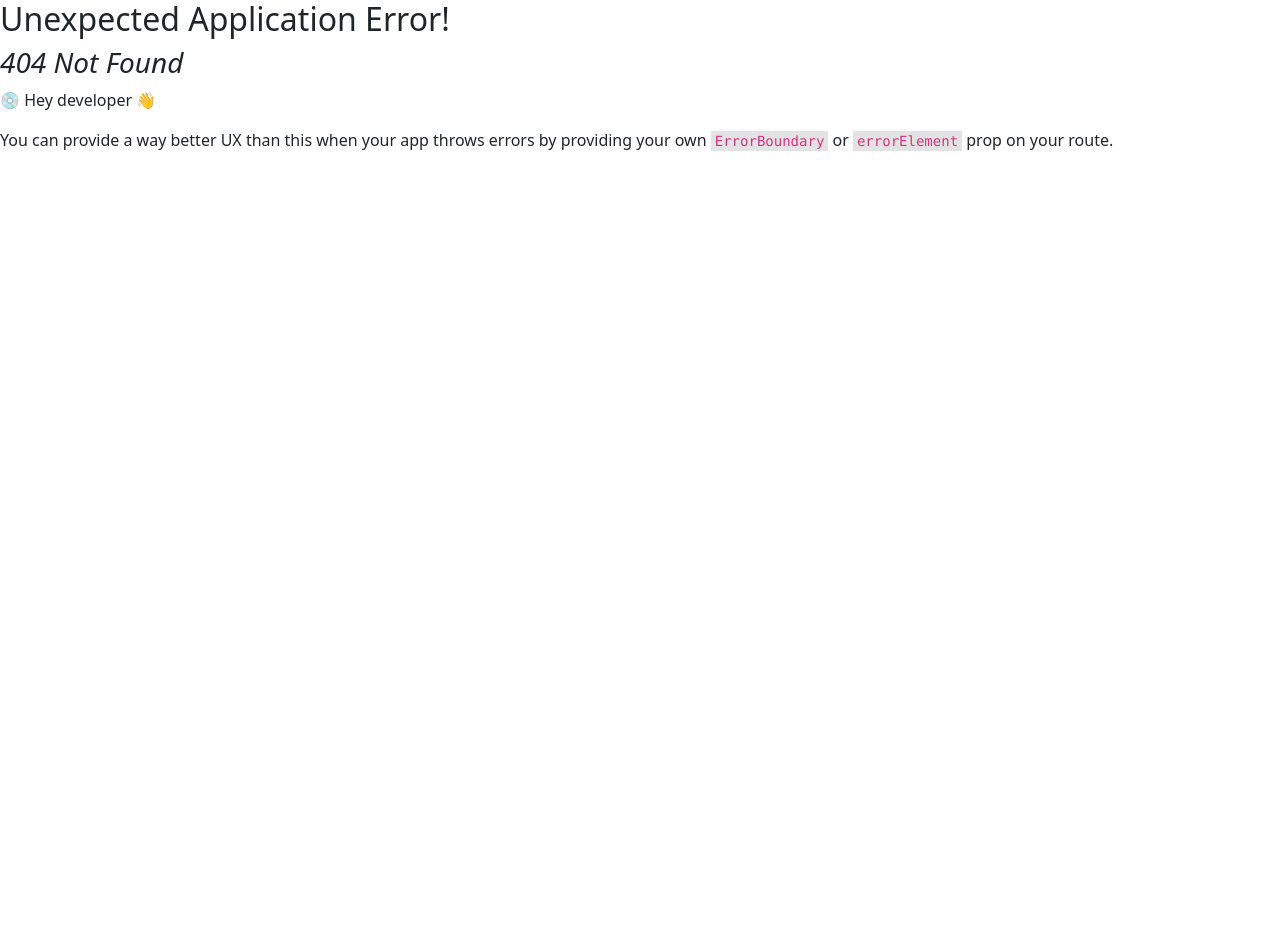
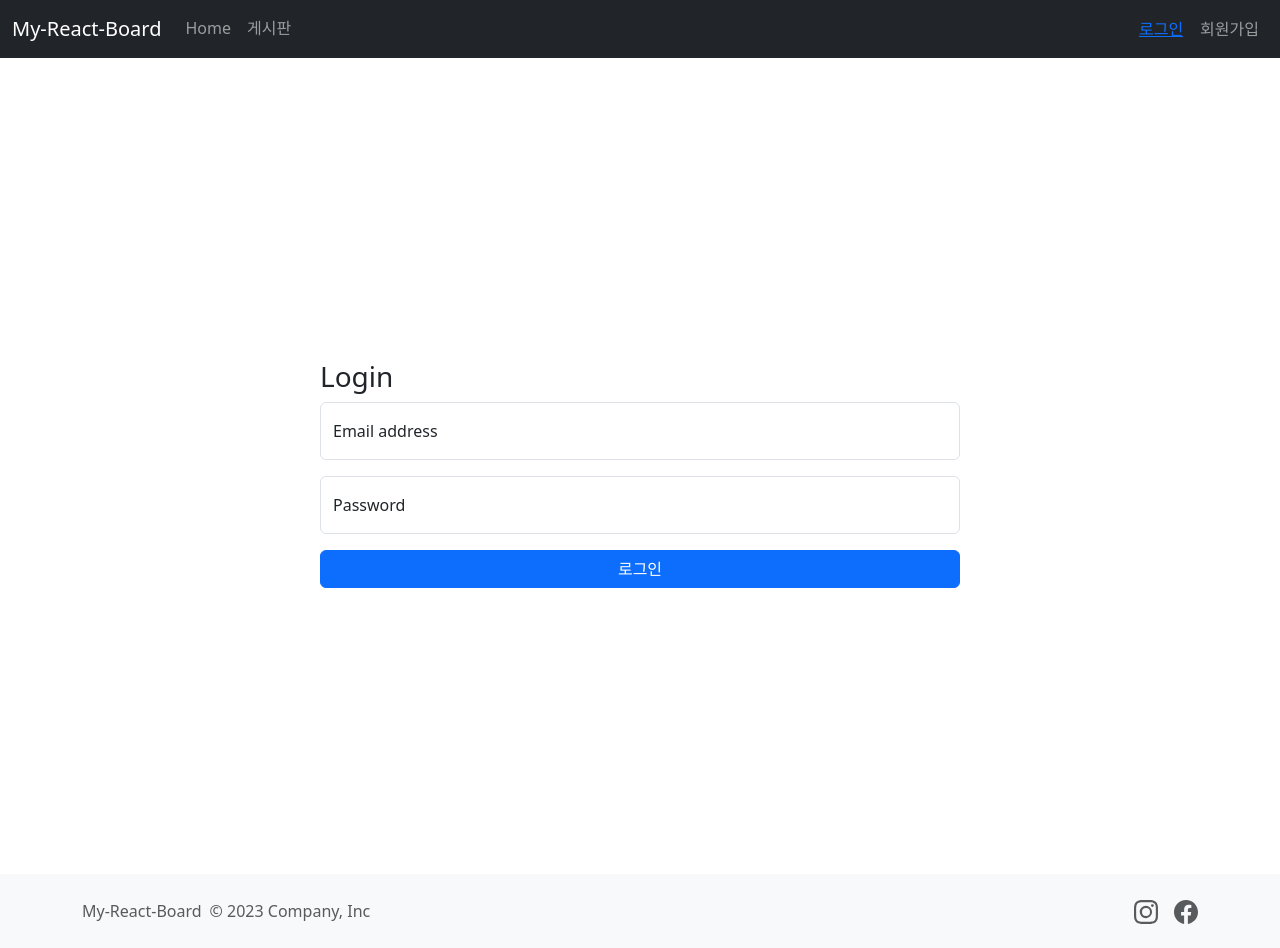
Before and after one commit to Younsoo-Shin/shinhan5-react-router, a React (Vite) app: page /login in a window 1280 px wide. Before the commit this address had no page. Before the commit the page ends 800 px from the top, so only its background shows below. Built offline with nearby package versions, Linux system fonts and the light colour scheme.

Commit message:
with auth pages

```diff
--- a/src/components/MyNavbar/MyNavbar.jsx
+++ b/src/components/MyNavbar/MyNavbar.jsx
@@ -6,6 +6,8 @@ import {
   Navbar,
   Offcanvas,
 } from 'react-bootstrap';
+
+import { Link } from 'react-router-dom';
 
 const EXPAND_BREAKPOINT = 'md';
 
@@ -36,9 +38,15 @@ export default function MyNavbar({ brandTitle, offCanvasTitle }) {
             <Nav
               className={`justify-content-around flex-row pb-4 pb-${EXPAND_BREAKPOINT}-0`}
             >
-              <Nav.Link className="flex-grow-1 text-center border border-dark border-end-0">
-                로그인
+              <Nav.Link
+                as="div"
+                className="flex-grow-1 text-center border border-dark border-end-0"
+              >
+                <Link to="/login" state={{ redirect: 'redirectUri' }}>
+                  로그인
+                </Link>
               </Nav.Link>
+
               <Nav.Link className="flex-grow-1 text-center border border-dark">
                 회원가입
               </Nav.Link>
--- a/src/lib/apis/board.js
+++ b/src/lib/apis/board.js
@@ -14,3 +14,18 @@ export async function fetchBoardList() {
     return [];
   }
 }
+
+export async function fetchBoardDetail(boardId) {
+  try {
+    const res = await fetch(`${BASE_URL}/board/${boardId}`, {
+      method: 'GET',
+      headers: {
+        'Content-type': 'application/json',
+      },
+    });
+    return res.json();
+  } catch (error) {
+    console.error(error);
+    return {};
+  }
+}
--- a/src/routers/main-router.jsx
+++ b/src/routers/main-router.jsx
@@ -5,17 +5,20 @@ import MainPage from '~/routes/page';
 import BoardLayout from '~/routes/board/layout';
 import BoardListPage from '~/routes/board/page';
 import BoardDetailPage from '~/routes/board/detail/page';
+import LoginPage from '~/routes/login/page';
+import SignupPage from '~/routes/signup/page';
 
 export const mainRoutes = [
   {
     path: '/',
-    element: <MainPage />,
-    index: true,
-  },
+    element: <BoardLayout />,
+    children: [
+      { element: <MainPage />, index: true },
+      { element: <LoginPage />, path: 'login' },
+      { element: <SignupPage />, path: 'signup' },
       {
         path: '/board',
         // element: <BoardListPage />,
-    element: <BoardLayout />,
         // index: true,
         children: [
           {
@@ -29,6 +32,8 @@ export const mainRoutes = [
           },
         ],
       },
+    ],
+  },
 ];
 
 const router = createBrowserRouter(mainRoutes);
--- a/src/routes/board/detail/page.jsx
+++ b/src/routes/board/detail/page.jsx
@@ -3,7 +3,9 @@
  * 게시글 하나하나마다 URL이 부여될 것.
  * ==> board._id 값
  */
+import { useEffect, useState } from 'react';
 import { useParams } from 'react-router-dom';
+import { fetchBoardDetail } from '~/lib/apis/board';
 
 export default function BoardDetailPage() {
   /**
@@ -17,7 +19,20 @@ export default function BoardDetailPage() {
   //   console.log(params);
   const { boardId } = useParams();
 
-  console.log(boardId);
+  const [board, setBoard] = useState({ title: '', content: '' });
+
+  useEffect(() => {
+    fetchBoardDetail(boardId).then((data) => {
+      setBoard(data);
+    });
+  }, [boardId]);
+
   // 게시글 상세조회:
-  return <div>BoardDetailPage</div>;
+
+  return (
+    <div>
+      <h3>{board.title}</h3>
+      <div className="my-3">{board.content}</div>
+    </div>
+  );
 }
--- /dev/null
+++ b/src/routes/login/page.jsx
@@ -0,0 +1,47 @@
+import { useState, useCallback } from 'react';
+
+import { useLocation, useNavigate, useSearchParams } from 'react-router-dom';
+import { Container, Form, FloatingLabel, Button } from 'react-bootstrap';
+/**
+ * http://localhost:5173/login?redirect=sample
+ */
+
+export default function LoginPage() {
+  const [userEmail, setUserEmail] = useState('');
+  const [userPassword, setUserPassword] = useState('');
+  const navigate = useNavigate();
+
+  return (
+    <Container className="min-vh-100  d-flex flex-column justify-content-center align-items-center">
+      <div style={{ width: '100%', maxWidth: 640 }}>
+        <h3 style={{ alignSelf: 'start' }}> Login</h3>
+        <FloatingLabel
+          controlId="floatingInput"
+          label="Email address"
+          className="mb-3"
+        >
+          <Form.Control
+            value={userEmail}
+            type="email"
+            placeholder="name@example.com"
+            required
+          />
+        </FloatingLabel>
+        <FloatingLabel
+          controlId="floatingPassword"
+          label="Password"
+          className="mb-3"
+        >
+          <Form.Control
+            value={userPassword}
+            type="password"
+            placeholder="Password"
+            required
+          />
+        </FloatingLabel>
+
+        <Button className="w-100">로그인</Button>
+      </div>
+    </Container>
+  );
+}
--- /dev/null
+++ b/src/routes/signup/page.jsx
@@ -0,0 +1,49 @@
+import { useState, useCallback } from 'react';
+
+import { useLocation, useNavigate, useSearchParams } from 'react-router-dom';
+import { Container, Form, FloatingLabel, Button } from 'react-bootstrap';
+
+export default function SignupPage() {
+  return (
+    <Container className="min-vh-100  d-flex flex-column justify-content-center align-items-center">
+      <div style={{ width: '100%', maxWidth: 640 }}>
+        <h3 style={{ alignSelf: 'start' }}> Register</h3>
+        <FloatingLabel
+          controlId="floatingInput"
+          label="Email address"
+          className="mb-3"
+        >
+          <Form.Control type="email" placeholder="name@example.com" required />
+        </FloatingLabel>
+        <FloatingLabel
+          controlId="floatingPassword"
+          label="Password"
+          className="mb-3"
+        >
+          <Form.Control type="password" placeholder="Password" required />
+        </FloatingLabel>
+
+        <FloatingLabel
+          controlId="floatingNickname"
+          label="nickname"
+          className="mb-3"
+        >
+          <Form.Control
+            type="text"
+            placeholder="별명을 입력하여 주세요."
+            required
+          />
+        </FloatingLabel>
+
+        <Button
+          className="w-100"
+          onClick={(e) => {
+            e.preventDefault();
+          }}
+        >
+          회원가입
+        </Button>
+      </div>
+    </Container>
+  );
+}
```
Lines whose indentation alone changed are shown as unchanged.
